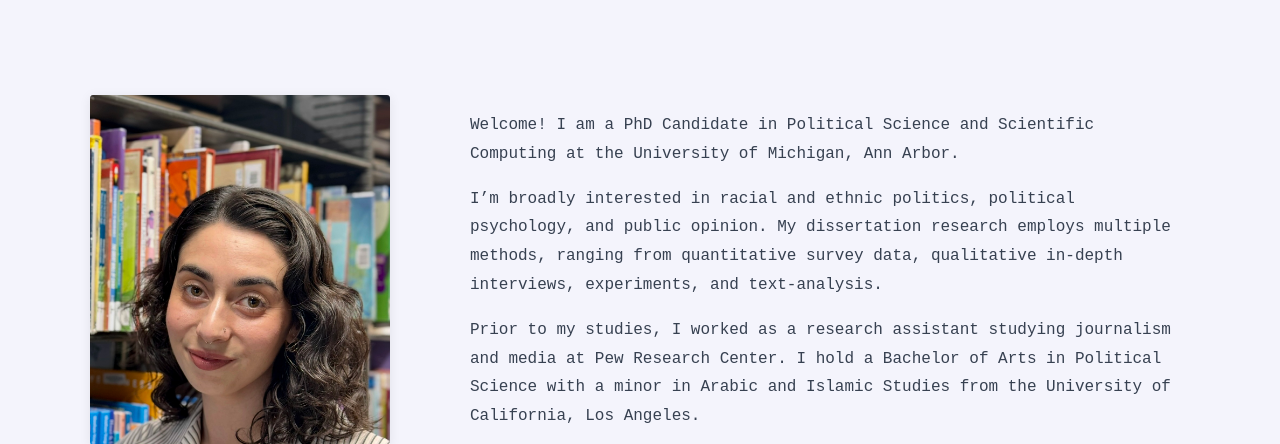
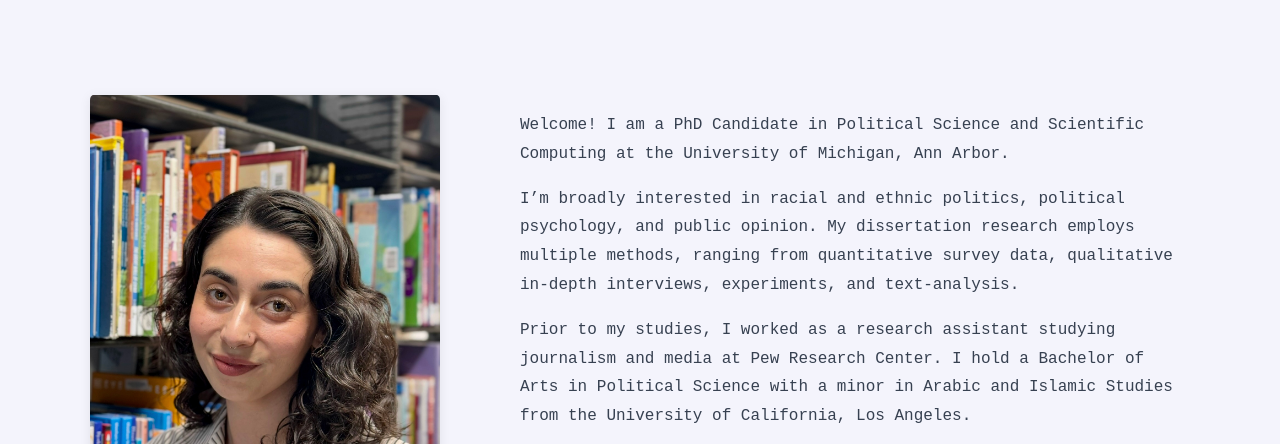
Before and after one commit to mzkhuzam/mzkhuzam.github.io, a plain HTML site: page index.html in a window 1280 px wide. Shown: the part 65-509 px from the top of the page. Drawn offline with Linux system fonts and the light colour scheme.

Commit message:
slight update

```diff
--- a/style.css
+++ b/style.css
@@ -115,8 +115,8 @@ object {
 }
 
 .avatar-wrap {
-  width: 300px;
-  height: 350px;
+  width: 350px;
+  height: 500px;
   border-radius: 1%;
   overflow: hidden;
   background: var(--rule);
@@ -126,7 +126,7 @@ object {
 
 .avatar {
   width: 100%;
-  height: 140%;
+  height: 100%;
   object-fit: cover;
   object-position: top center;
 }
```
